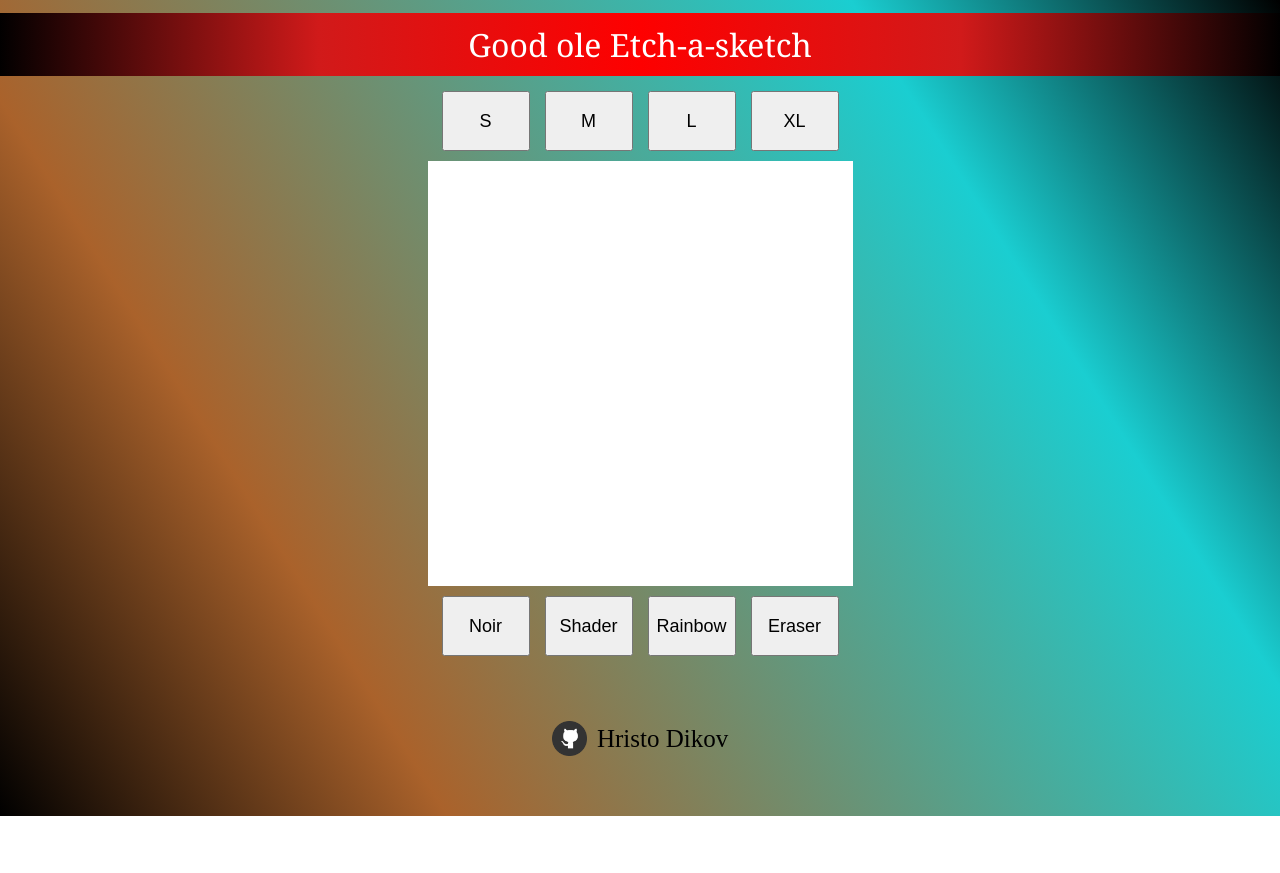
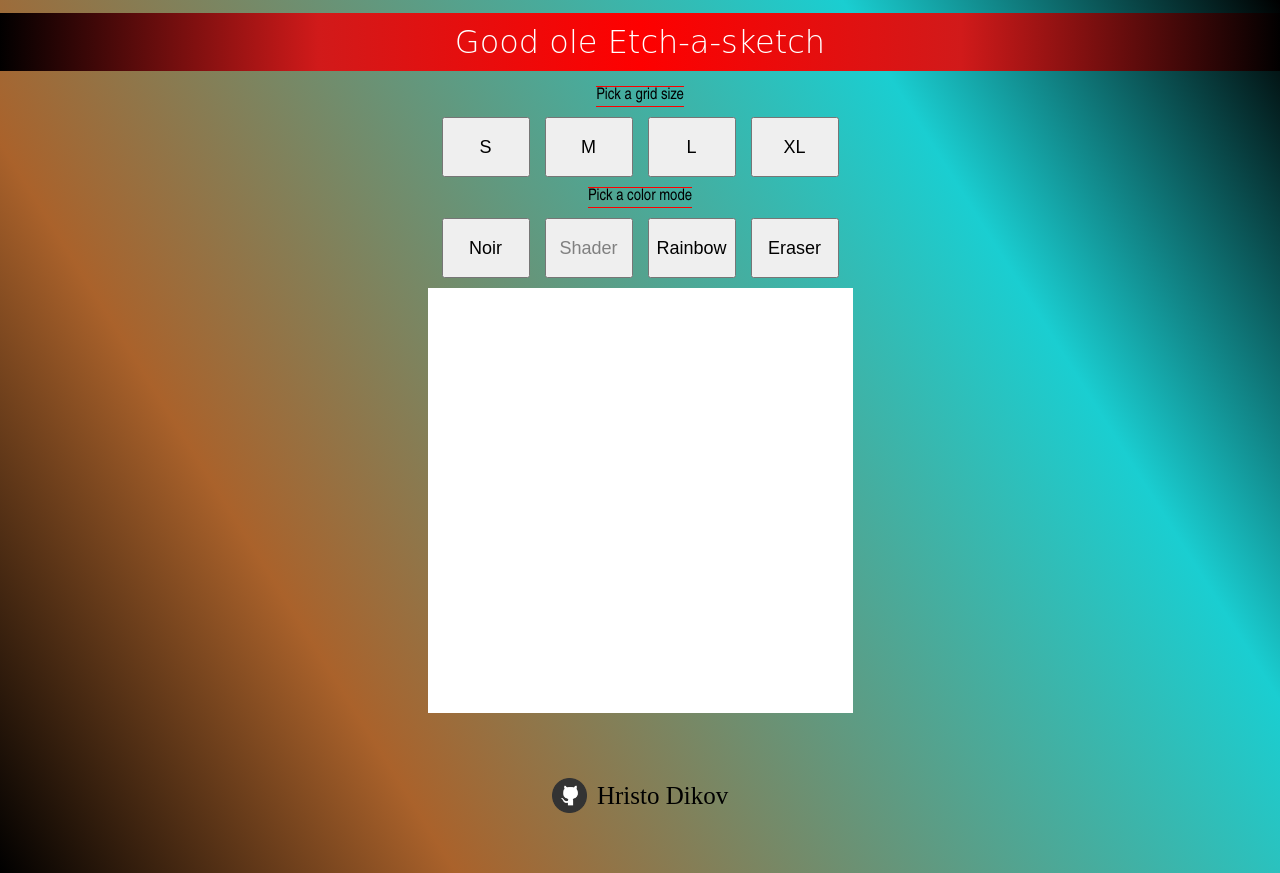
Before and after one commit to IrnMonStronk/Etch-a-Sketch, a plain HTML site: page index.html in a window 1280 px wide. Before the commit the page ends 816 px from the top, so only its background shows below. Drawn offline with Linux system fonts and the light colour scheme.

Commit message:
Changed the placement of the buttons and added a hints how to start to sketch

```diff
--- a/index.html
+++ b/index.html
@@ -10,6 +10,7 @@
 </head>
 <body>
     <h1> Good ole Etch-a-sketch </h1>
+    <p> Pick a grid size </p>
     <div id="sizeButtons">
         <!-- <div id="gridSize">Manual</div> -->
         <button id="small">S</button>
@@ -17,13 +18,15 @@
         <button id="large">L</button>
         <button id="extraLarge">XL</button>
     </div>
-    <div id="container"></div>
+    <p> Pick a color mode </p>
     <div id="colorButtons">
         <button id="noir">Noir</button>
         <button id="shader">Shader</button>
         <button id="rgb">Rainbow</button>
         <button id="eraser">Eraser</button>
     </div>
+    <div id="container"></div>
+
 </body>
 <footer><a href=https://github.com/IrnMonStronk> <img id="gh-logo" src="githublogo.png" alt="github logo"/>Hristo Dikov</a></footer>
 </html>
--- a/style.css
+++ b/style.css
@@ -52,7 +52,7 @@ button:hover {
 }
 
 h1 {
-    font-family: Cambria, Cochin, Georgia, Times, 'Times New Roman', serif;
+    font-family: Apple Chancery, cursive;
     font-weight: lighter;
     width: 100%;
     margin: 5px;
@@ -65,7 +65,20 @@ h1 {
     background: linear-gradient(90deg, rgba(2,0,36,1) 0%, rgba(0,0,0,1) 0%, rgba(0,0,0,1) 0%, rgba(209,26,26,1) 25%, rgba(254,0,0,1) 50%, rgba(209,26,26,1) 75%, rgba(0,0,0,1) 100%);
 }
 
+p {
+    font-family: Arial Narrow, sans-serif;
+    border-top: 1px solid red;
+    border-bottom: 1px solid red;
+    margin: 0px;
+    padding: 0px;
+}
 
+#shader {
+    color: gray
+}
+#shader:hover {
+    background-color: rgb(223, 221, 221);
+}
 footer{
     font-size: 25px;
     bottom: 0;
```
